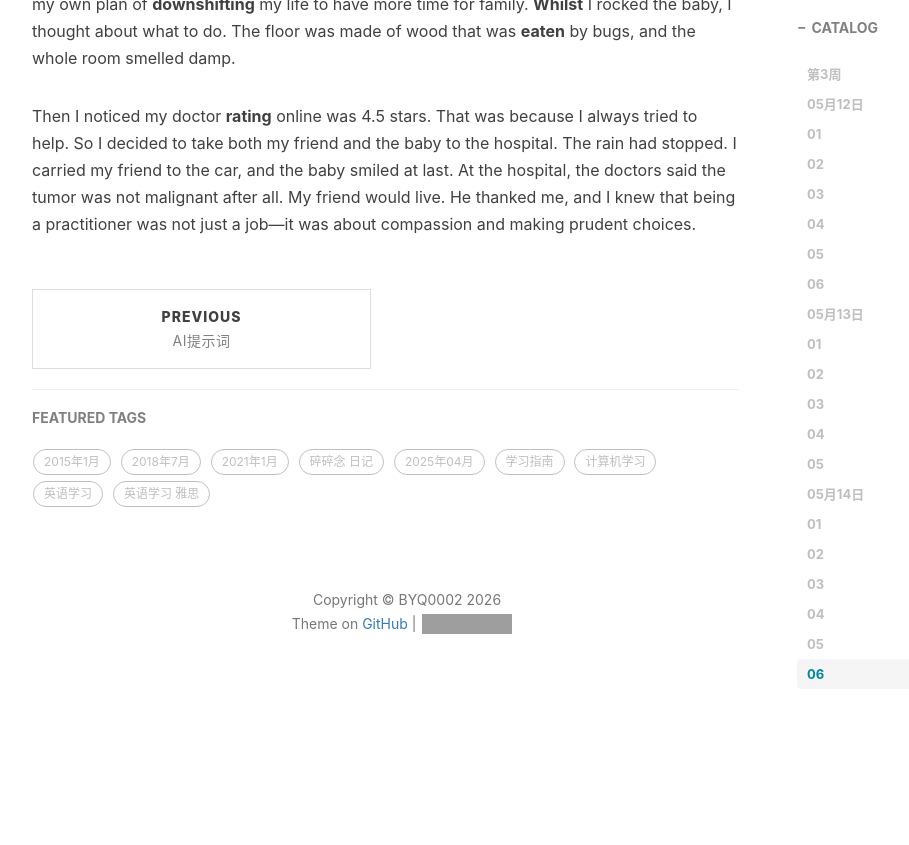
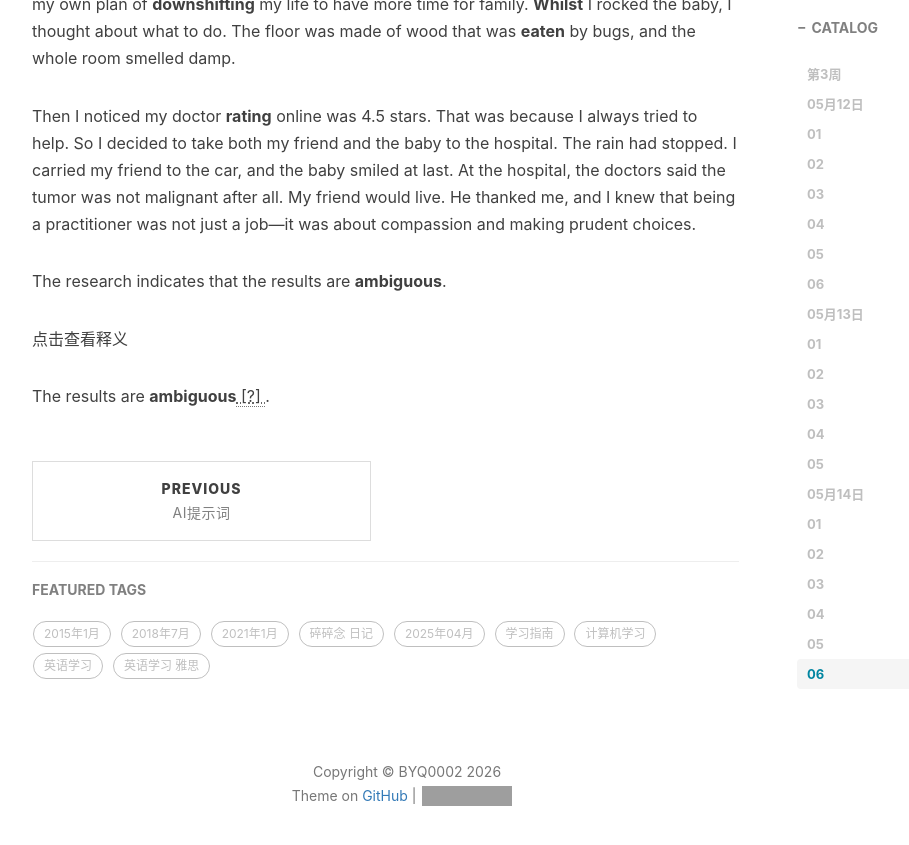
Before and after one commit to Shiina25qpwe/Shiina25qpwe.github.io, a Jekyll site: the page built from _posts/2026-05-10-26年05月AI降维阅读.md, in a window 1280 px wide and 900 px high, scrolled down 21124 px. Shown: the top 845 px of the window, without its empty margins (233-1142 px from the left). Built offline with Jekyll 4.4.1, drawn with Linux system fonts in a browser that asks for light colours; nearby versions of some CDN libraries; comment, search, counter and statistics services are not loaded; before the commit the page ends 21852 px from its top, so only the background shows below that; grey boxes are pictures that could not be loaded.

Commit message:
ai文章样式测试

```diff
--- a/_posts/2026-05-10-26年05月AI降维阅读.md
+++ b/_posts/2026-05-10-26年05月AI降维阅读.md
@@ -313,3 +313,11 @@ He told me about his **heyday**. He once had a strong **physique** and was full
 **Concurrent**ly, the storm outside got worse, and the baby cried again. I had to make a **prudent** decision. I could not leave the baby here, or it would **imperil** the child. I remembered my own plan of **downshifting** my life to have more time for family. **Whilst** I rocked the baby, I thought about what to do. The floor was made of wood that was **eaten** by bugs, and the whole room smelled damp.
 
 Then I noticed my doctor **rating** online was 4.5 stars. That was because I always tried to help. So I decided to take both my friend and the baby to the hospital. The rain had stopped. I carried my friend to the car, and the baby smiled at last. At the hospital, the doctors said the tumor was not malignant after all. My friend would live. He thanked me, and I knew that being a practitioner was not just a job—it was about compassion and making prudent choices.
+
+The research indicates that the results are **ambiguous**.
+<details>
+  <summary>点击查看释义</summary>
+  adj. 模棱两可的，不明确的
+</details>
+
+The results are **ambiguous**<abbr title="adj. 模棱两可的"> [?] </abbr>.
```
